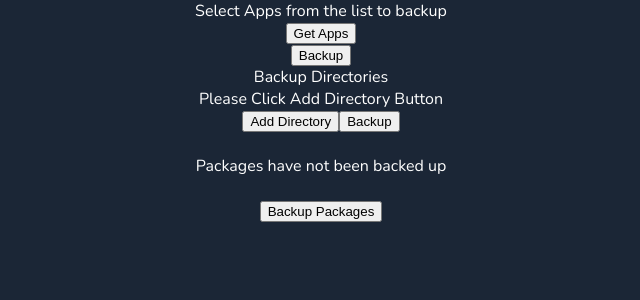
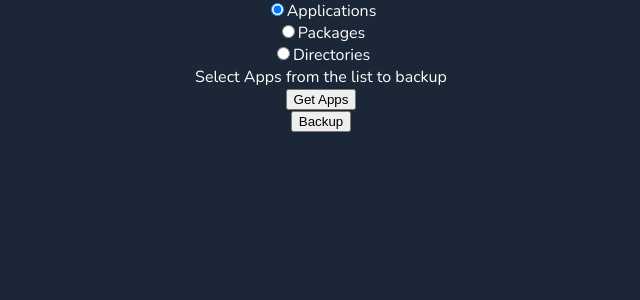
Before and after one commit to BluSnake57/Inertia, a React (Vite) app in the folder frontend/: page / in a window 1280 px wide. Shown: the top 300 px of the page, without its empty margins (319-959 px from the left). Built offline with nearby package versions, Linux system fonts and the light colour scheme.

Commit message:
Added navigation bar to go between pages

```diff
--- a/frontend/src/App.tsx
+++ b/frontend/src/App.tsx
@@ -5,14 +5,31 @@ import {Greet} from "../wailsjs/go/main/App";
 import Applications from './components/Applications';
 import Directories from './components/Directories';
 import Packages from './components/Packages';
+import Navbar from './components/Navbar';
 
 function App() {
+    const [page, setPage] = useState(Number)
+
+    function changePage(value:Number) {
+        switch(value) {
+            case 0:
+                return (<Applications/>);
+            case 1:
+                return (<Packages/>);
+            case 2:
+                return (<Directories/>);
+            default:
+                return (
+                    <label>Something went wrong</label>
+                )
+        }
+
+    }
 
     return (
         <div id="App">
-            <Applications/>
-            <Directories/>
-            <Packages/>
+            <Navbar selectedValue={page} setSelectedValue={setPage}/>
+            {changePage(page)}
         </div>
     )
 }
--- /dev/null
+++ b/frontend/src/components/Navbar.css
@@ -0,0 +1,9 @@
+.navbar {
+    display: block;
+    margin: auto;
+    padding: 10% 0 0;
+    background-position: center;
+    background-repeat: no-repeat;
+    background-size: 100% 100%;
+    background-origin: content-box;
+}
--- a/frontend/src/components/Navbar.tsx
+++ b/frontend/src/components/Navbar.tsx
@@ -1 +1,52 @@
-import React from 'react';
+import React, { Component, Dispatch, ReactElement, SetStateAction, useState } from 'react';
+import Directories from './Directories';
+import Applications from './Applications';
+import Packages from './Packages';
+
+
+interface SelectedPage {
+    selectedValue: Number;
+    setSelectedValue: React.Dispatch<React.SetStateAction<number>>;
+  }
+
+function Navbar({selectedValue, setSelectedValue} : SelectedPage) {
+    const handleRadioChange = (value:number) => {
+        setSelectedValue(value);
+    };
+
+    return (
+        <nav className='navbar'>
+            <div>
+                <input type="radio" id="Applications" value={0}
+                    checked={ selectedValue === 0 }
+                    onChange={() =>
+                        handleRadioChange(0)
+                    }
+                />
+                <label>Applications</label>
+            </div>
+            <div>
+                <input type="radio" id="Packages" value={1}
+                    checked={ selectedValue === 1 }
+                    onChange={() =>
+                        handleRadioChange(1)
+                    }
+                />
+                <label>Packages</label>
+            </div>
+            <div>
+                <input type="radio" id="Directories" value={2}
+                    checked={ selectedValue === 2 }
+                    onChange={() =>
+                        handleRadioChange(2)
+                    }
+                />
+                <label>Directories</label>
+            </div>
+
+        </nav>
+    )
+
+}
+
+export default Navbar
```
